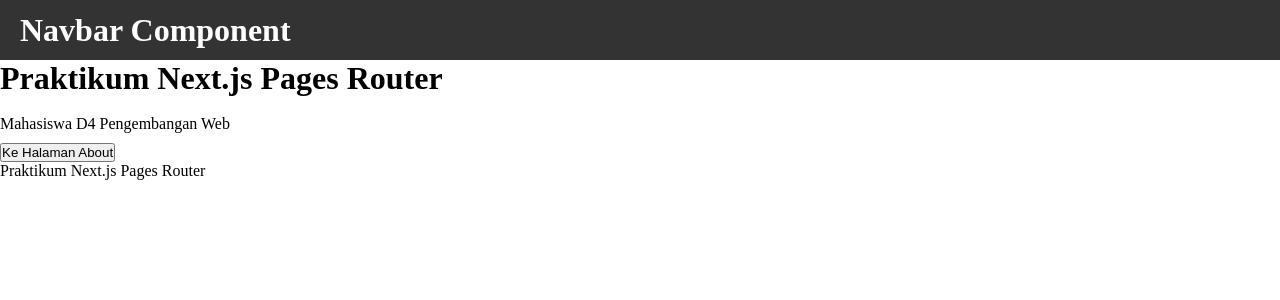
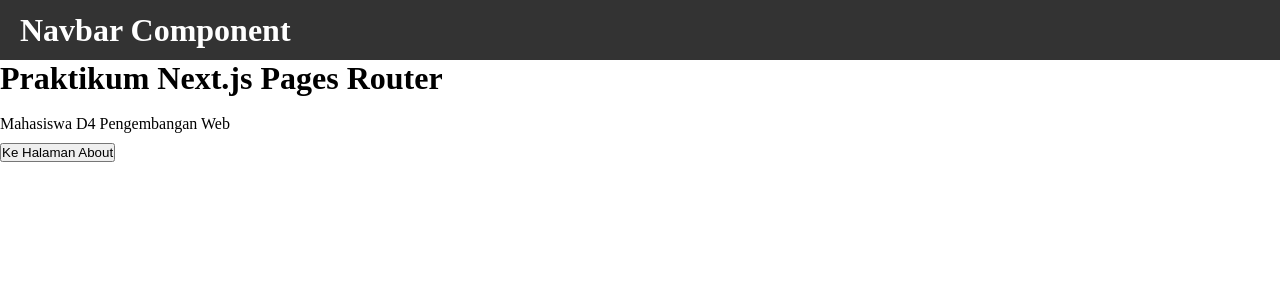
Before and after one commit to dhanisaptrri/Pemrograman_Framework, a Next.js app in the folder Jobsheet5/my-app/: page / in a window 1280 px wide. Shown: the top 300 px of the page. Built offline with nearby package versions, Linux system fonts and the light colour scheme.

Commit message:
Modifikasi index.tsx pada folder Appsheel

```diff
--- a/Jobsheet5/my-app/src/components/layouts/AppShell/index.tsx
+++ b/Jobsheet5/my-app/src/components/layouts/AppShell/index.tsx
@@ -1,22 +1,20 @@
+import { useRouter } from "next/router";
 import Navbar from "../navbar";
+
+const disableNavbar = ['/auth/login', '/auth/register'];
 
 type AppShellProps = {
   children: React.ReactNode;
-};
+}
 
 const AppShell = (props: AppShellProps) => {
   const { children } = props;
-
+  const {pathname} = useRouter();
   return (
-    <div className="app-shell">
-      <Navbar />
-      <main className="content">
-        {children}
-      </main>
-      <footer className="footer">
-        Praktikum Next.js Pages Router
-      </footer>
-    </div>
+    <main>
+      {!disableNavbar.includes(pathname) && <Navbar />}
+      {children}
+    </main>
   );
 };
 
```
